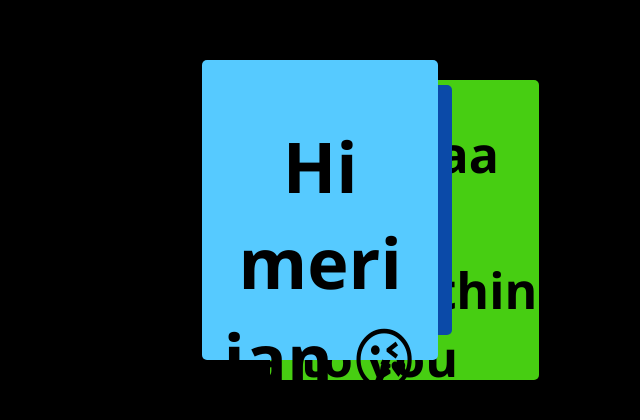
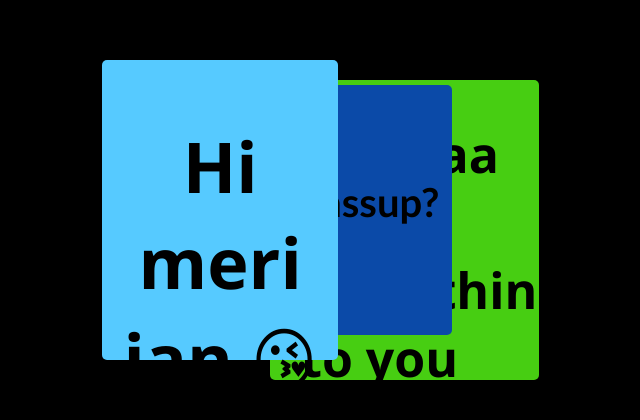
Before and after one commit to BeastWolf1/you, a plain HTML site: page index.html in a window 1280 px wide. Shown: the part 148-568 px from the top of the page, without its empty margins (234-874 px from the left). Drawn offline with Linux system fonts and the light colour scheme; a script that the page names is missing.

Commit message:
Update index.css

```diff
--- a/index.css
+++ b/index.css
@@ -18,7 +18,7 @@ body {
   margin-top: 200px;
   display: inline-block;
   position: relative;
-  left: -600px;
+  left: -700px;
 }
 
 h2 {
```
